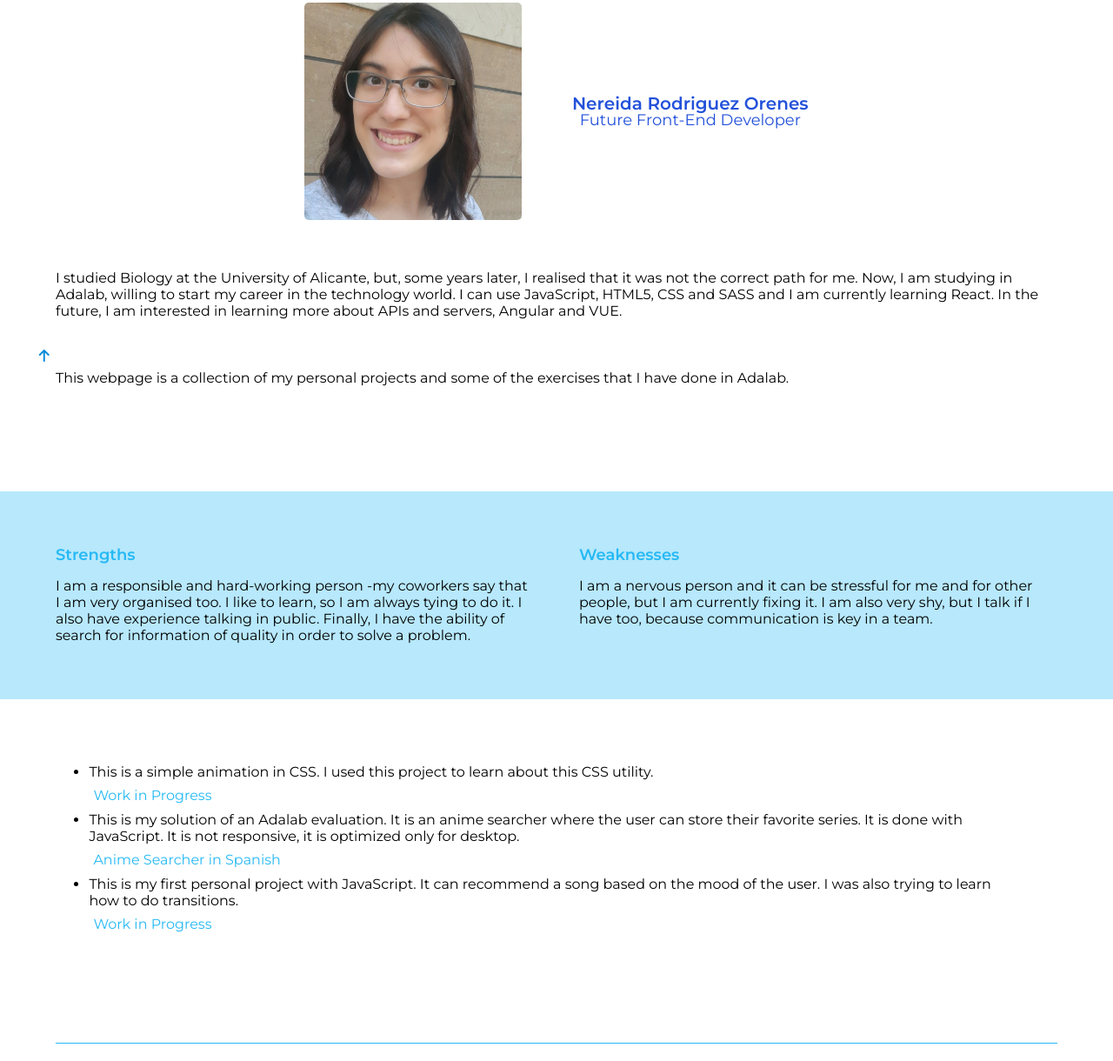
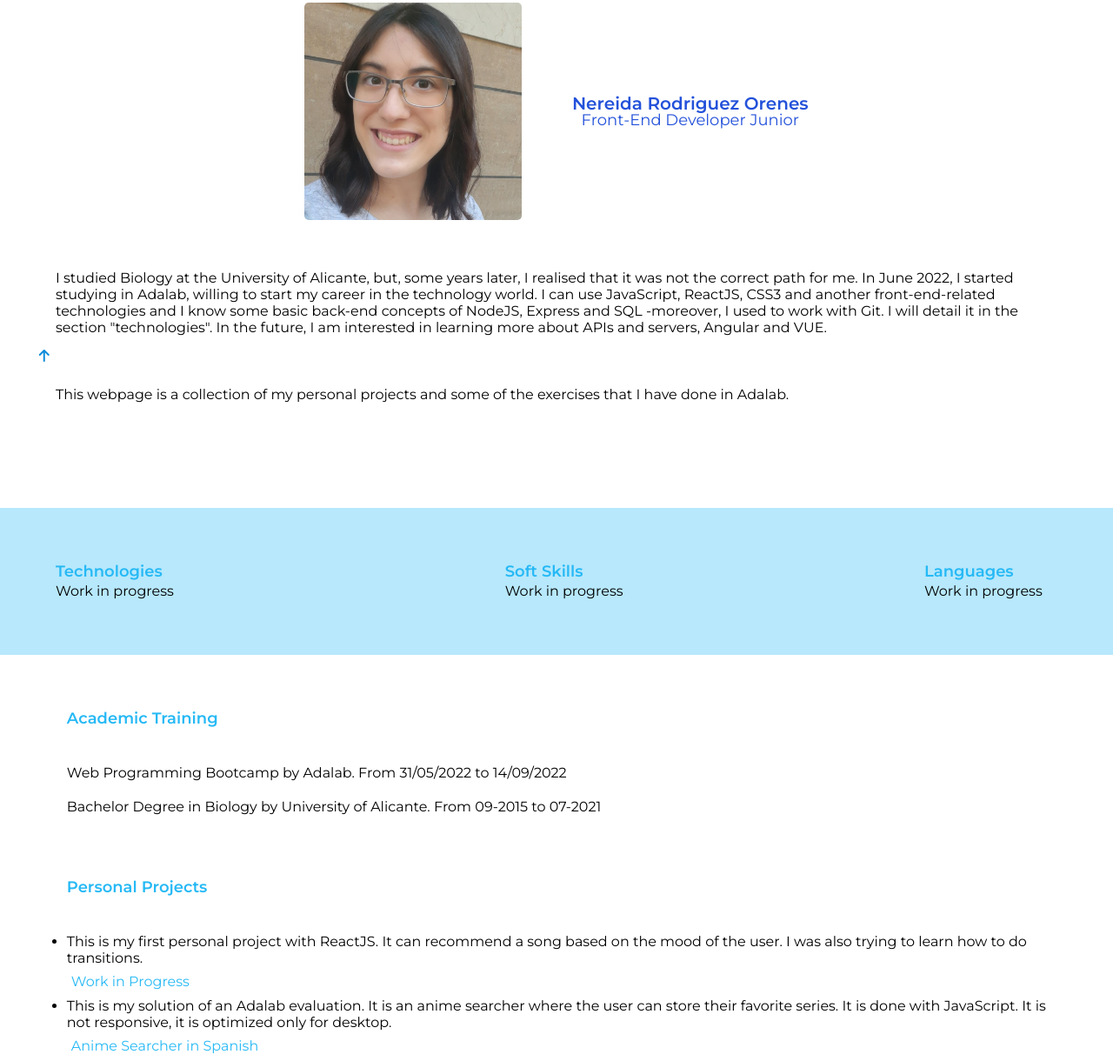
Before and after one commit to NereidaRO/NereidaRO, a website: page docs/index.html in a window 1280 px wide. Shown: the part 327-1547 px from the top of the page at 87% size. Drawn offline with Linux system fonts and the light colour scheme.

Commit message:
touched the biography

```diff
--- a/docs/index.html
+++ b/docs/index.html
@@ -30,12 +30,15 @@
             <a class="link header__link" href="./index.html#bio">Bio</a>
           </li>
           <li class="header__element">
-            <a class="link header__link" href="./index.html#wnss"
-              >Strenghts and weaknesses</a
-            >
+            <a class="link header__link" href="./index.html#skills">Skills</a>
           </li>
           <li class="header__element">
             <a class="link header__link" href="./index.html#projects">Projects</a>
+          </li>
+          <li class="header__element">
+            <a class="link header__link" href="./index.html#academic"
+              >Academic training</a
+            >
           </li>
           <li class="header__element">
             <a class="link header__link" href="./index.html#footer">Contact</a>
@@ -54,17 +57,19 @@
           />
           <div class="bio__wrapper">
             <h1 class="bio__name">Nereida Rodriguez Orenes</h1>
-            <h2 class="bio__job">future front-end developer</h2>
+            <h2 class="bio__job">front-end developer junior</h2>
           </div>
         </article>
         <article class="bio__description">
           <p class="bio__text">
             I studied Biology at the University of Alicante, but, some years later, I
-            realised that it was not the correct path for me. Now, I am studying in
-            Adalab, willing to start my career in the technology world. I can use
-            JavaScript, HTML5, CSS and SASS and I am currently learning React. In the
-            future, I am interested in learning more about APIs and servers, Angular
-            and VUE.
+            realised that it was not the correct path for me. In June 2022, I started
+            studying in Adalab, willing to start my career in the technology world. I
+            can use JavaScript, ReactJS, CSS3 and another front-end-related
+            technologies and I know some basic back-end concepts of NodeJS, Express
+            and SQL -moreover, I used to work with Git. I will detail it in the
+            section "technologies". In the future, I am interested in learning more
+            about APIs and servers, Angular and VUE.
           </p>
           <p class="bio__text">
             This webpage is a collection of my personal projects and some of the
@@ -73,32 +78,42 @@
         </article>
       </section>
 
-      <section class="wnss" id="wnss">
-        <article class="wnss__strengths">
-          <h3 class="wnss__title">Strengths</h3>
-          <p class="wnss__text--st">
-            I am a responsible and hard-working person -my coworkers say that I am
-            very organised too. I like to learn, so I am always tying to do it. I also
-            have experience talking in public. Finally, I have the ability of search
-            for information of quality in order to solve a problem.
-          </p>
+      <section class="skills" id="skills">
+        <article class="skills__tech">
+          <h3 class="skills__title">Technologies</h3>
+          <p class="skills__text--st">Work in progress</p>
         </article>
-        <article class="wnss__weaknesses">
-          <h3 class="wnss__title">Weaknesses</h3>
-          <p class="wnss__text">
-            I am a nervous person and it can be stressful for me and for other people,
-            but I am currently fixing it. I am also very shy, but I talk if I have
-            too, because communication is key in a team.
-          </p>
+        <article class="skills__soft">
+          <h3 class="skills__title">Soft Skills</h3>
+          <p class="skills__text">Work in progress</p>
+        </article>
+        <article class="skills__lan">
+          <h3 class="skills__title">Languages</h3>
+          <p class="skills__text">Work in progress</p>
         </article>
       </section>
 
+      <section class="academic" id="academic">
+        <h3 class="academic__title">Academic training</h3>
+        <ul class="academic__list">
+          <li class="academic__element">
+            Web Programming Bootcamp by Adalab. From 31/05/2022 to 14/09/2022
+          </li>
+          <li class="academic__element">
+            Bachelor Degree in Biology by University of Alicante. From 09-2015 to
+            07-2021
+          </li>
+        </ul>
+      </section>
+
       <section class="projects" id="projects">
+        <h3 class="projects__title">Personal projects</h3>
         <ul class="projects__ul">
           <li class="projects__element">
             <p class="projects__text">
-              This is a simple animation in CSS. I used this project to learn about
-              this CSS utility.
+              This is my first personal project with ReactJS. It can recommend a song
+              based on the mood of the user. I was also trying to learn how to do
+              transitions.
             </p>
             <a class="link projects__link" href="#">Work in Progress</a>
           </li>
@@ -111,16 +126,9 @@
             <a
               class="link projects__link"
               href="http://beta.adalab.es/modulo-2-evaluacion-final-NereidaRO/"
+              target="_blank"
               >Anime Searcher in Spanish</a
             >
-          </li>
-          <li class="projects__element">
-            <p class="projects__text">
-              This is my first personal project with JavaScript. It can recommend a
-              song based on the mood of the user. I was also trying to learn how to do
-              transitions.
-            </p>
-            <a class="link projects__link" href="#">Work in Progress</a>
           </li>
         </ul>
       </section>
@@ -152,6 +160,15 @@
                 >GitHub</a
               >
             </li>
+            <!--<li class="footer__element">
+              <i class="fa-solid fa-envelope"></i>
+              <a
+                class="link footer__link"
+                href="mailto:nereidarodriguezorenes@gmail.com"
+                target="_blank"
+                >Email</a
+              >
+            </li> -->
           </ul>
         </nav>
       </div>
--- a/src/scss/layout/_footer.scss
+++ b/src/scss/layout/_footer.scss
@@ -26,7 +26,7 @@
     color: $color-header;
 }
 
-.fa-solid{
+.fa-arrow-up{
     position: fixed;
     bottom: 3%;
     left: 3.5%;
@@ -34,7 +34,7 @@
 
 
 @media all and (min-width:768px){
-    .fa-solid{
+    .fa-arrow-up{
         position: fixed;
         bottom: 7%;
         left: 3.5%;
--- a/src/scss/layout/_skills.scss
+++ b/src/scss/layout/_skills.scss
@@ -37,7 +37,12 @@
             padding-left: 1.5%;
         }
 
-        &__hard{
+        &__tech{
+            align-self: flex-start;
+            padding-right: 1.5%;
+        }
+
+        &__lan{
             align-self: flex-start;
             padding-right: 1.5%;
         }
```
Also changed, not shown: src/html/partials/academic.html (+0 -1 lines), src/html/partials/bio.html (+8 -6 lines), src/html/partials/footer.html (+9 -0 lines), src/html/partials/projects.html (+3 -10 lines), src/html/partials/skills.html (+6 -2 lines), README.md, docs/assets/css/main.css, docs/assets/images/placeholder.jpg (deleted), docs/assets/images/portada-primer-boceto.png (added), docs/assets/images/portada-tercer-boceto.png (added).
